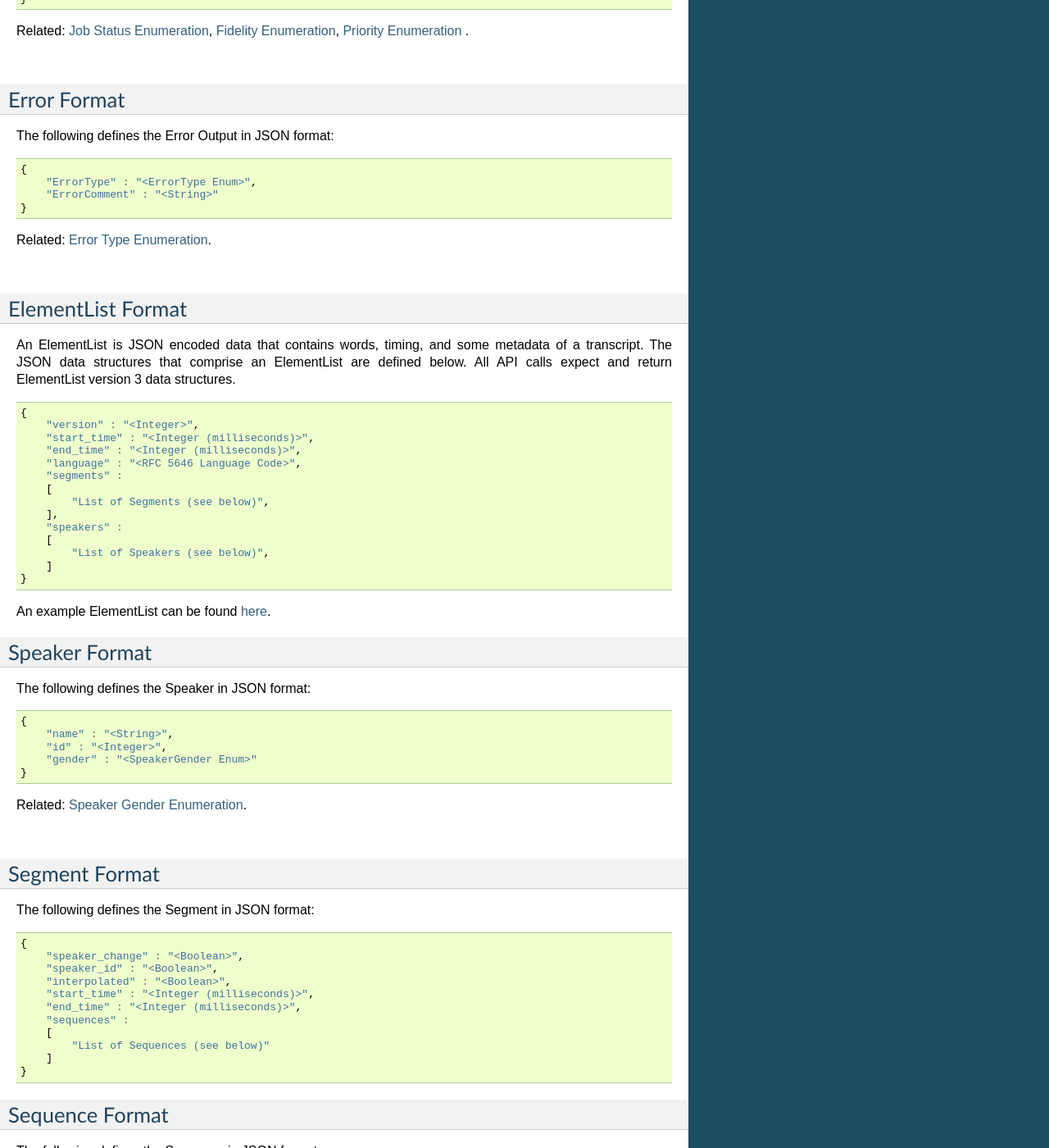
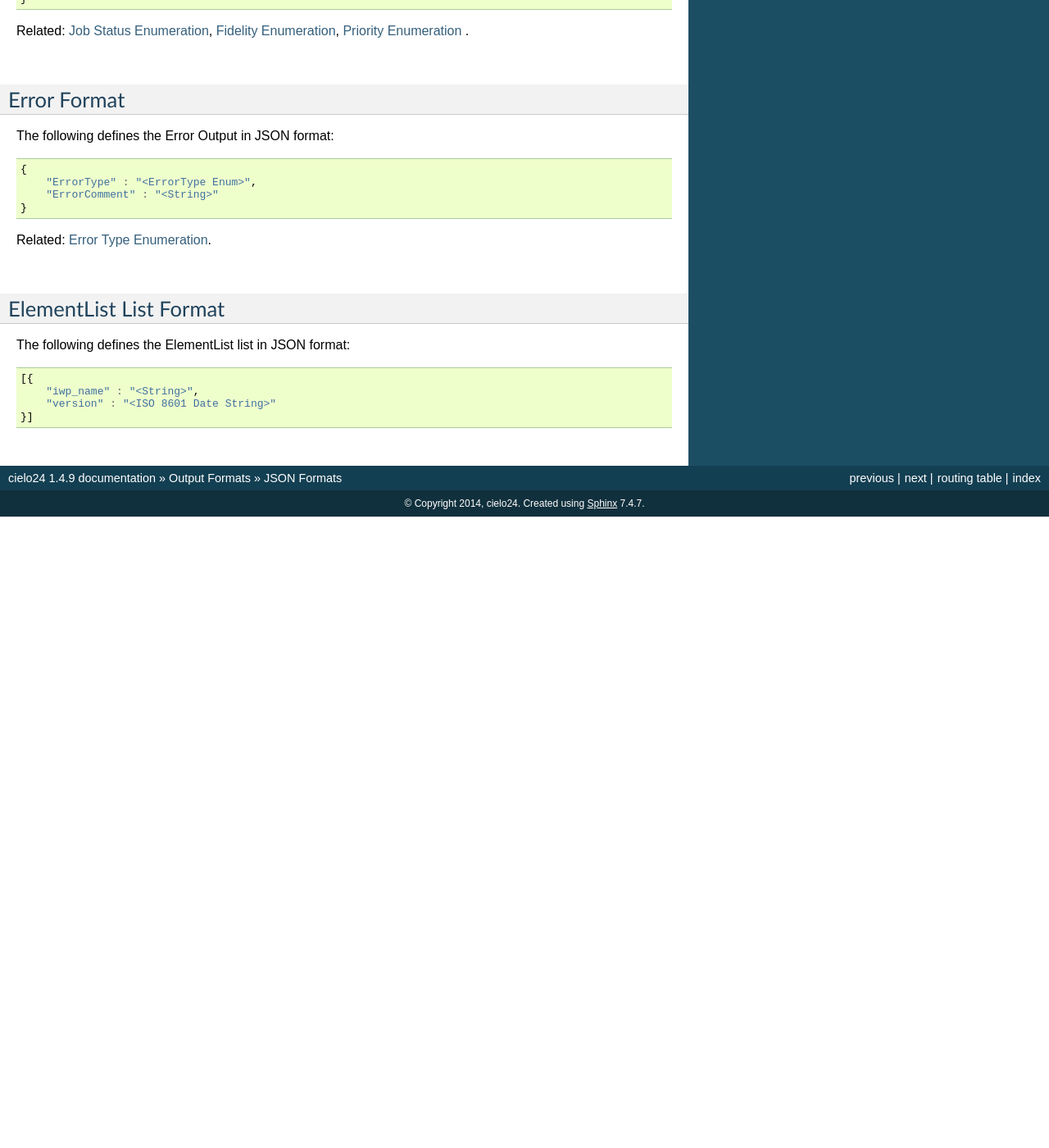
Before and after one commit to cielo24/Docs, a Sphinx documentation site: the page built from api/source/output_formats/formats.rst, in a window 1280 px wide and 1400 px high, scrolled down 1251 px. Shown: the whole window at 82% size. Built offline with Sphinx 7.4.7, drawn with Linux system fonts in a browser that asks for light colours; after the commit the page ends 1881 px from its top, so only the background shows below that; some of the changed text lies outside the part shown.

Commit message:
EN-2267: ElementList documentation finished

```diff
--- a/api/source/job_control/get_elementlist.rst
+++ b/api/source/job_control/get_elementlist.rst
@@ -59,7 +59,7 @@ The job must have completed transcription before a caption can be downloaded.
 |           |               |                                                                          |
 |           |               | .. container::                                                           |
 |           |               |                                                                          |
-|           |               |    See :ref:`elementlist-format-label` for details.                      |
+|           |               |    See :ref:`elementlist-label` for details.                             |
 |           |               |                                                                          |
 +-----------+---------------+--------------------------------------------------------------------------+
 | 400       | `Description` | An error occurred                                                        |
--- a/api/source/output_formats/formats.rst
+++ b/api/source/output_formats/formats.rst
@@ -124,128 +124,6 @@ The following defines the Error Output in JSON format:
 
     </br>
 
-.. _elementlist-format-label:
-
-ElementList Format
-------------------
-
-An ElementList is JSON encoded data that contains words, timing, and some metadata of a transcript.
-The JSON data structures that comprise an ElementList are defined below.
-All API calls expect and return ElementList version 3 data structures.
-
-.. code-block:: javascript
-
-    {
-        "version" : "<Integer>",
-        "start_time" : "<Integer (milliseconds)>",
-        "end_time" : "<Integer (milliseconds)>",
-        "language" : "<RFC 5646 Language Code>",
-        "segments" :
-        [
-            "List of Segments (see below)",
-        ],
-        "speakers" :
-        [
-            "List of Speakers (see below)",
-        ]
-    }
-
-An example ElementList can be found :doc:`here <example_elementlist>`.
-
-.. _speaker-format-label:
-
-Speaker Format
---------------
-
-The following defines the Speaker in JSON format:
-
-.. code-block:: javascript
-
-    {
-        "name" : "<String>",
-        "id" : "<Integer>",
-        "gender" : "<SpeakerGender Enum>"
-    }
-
-.. container::
-
-    Related: :ref:`speaker-gender-label`.
-
-.. raw:: html
-
-    </br>
-
-.. _segment-format-label:
-
-Segment Format
---------------
-
-The following defines the Segment in JSON format:
-
-.. code-block:: javascript
-
-    {
-        "speaker_change" : "<Boolean>",
-        "speaker_id" : "<Boolean>",
-        "interpolated" : "<Boolean>",
-        "start_time" : "<Integer (milliseconds)>",
-        "end_time" : "<Integer (milliseconds)>",
-        "sequences" :
-        [
-            "List of Sequences (see below)"
-        ]
-    }
-
-.. _sequence-format-label:
-
-Sequence Format
----------------
-
-The following defines the Sequence in JSON format:
-
-.. code-block:: javascript
-
-    {
-        "interpolated" : "<Boolean>",
-        "start_time" : "<Integer (milliseconds)>",
-        "end_time" : "<Integer (milliseconds)>",
-        "confidence_score" : "<Float>",
-        "tokens" :
-        [
-            "List of Tokens (see below)"
-        ]
-    }
-
-.. _token-format-label:
-
-Token Format
-------------
-
-The following defines the Token in JSON format:
-
-.. code-block:: javascript
-
-    {
-        "interpolated" : "<Boolean>",
-        "start_time" : "<Integer (milliseconds)>",
-        "end_time" : "<Integer (milliseconds)>",
-        "value" : "<String>",
-        "type" : "<TokenType Enum>",
-        "display_as" : "<String>",
-        "tags" :
-        [
-            "List of Tag Enums"
-        ]
-    }
-
-.. container::
-
-    Related: :ref:`token-type-label`.
-
-.. raw:: html
-
-    </br>
-
 .. _elementlist-list-format-label:
 
 ElementList List Format
--- a/api/source/output_formats/index.rst
+++ b/api/source/output_formats/index.rst
@@ -7,4 +7,5 @@ Below are descriptions of the formats and enumeration types used in cielo24 API.
    :maxdepth: 2
 
    formats
+   elementlist
    enums
```
Also changed, not shown: api/source/output_formats/elementlist.rst (added, +173 -0 lines).
